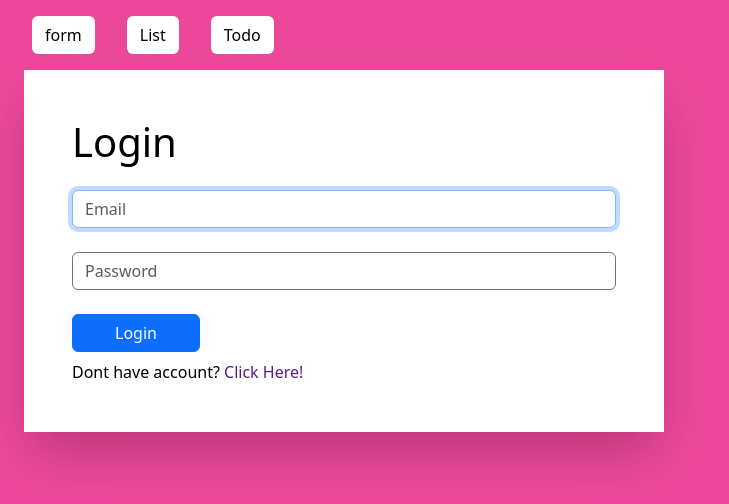
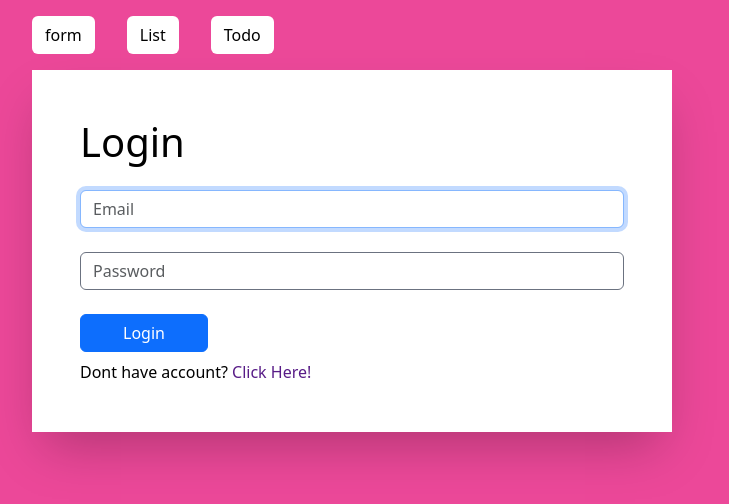
Before and after one commit to Sumangotame/Reactpractice, a React (Vite) app: page /root in a window 1280 px wide. Shown: the top 504 px of the page, without its empty margins (0-729 px from the left). Built offline with nearby package versions, Linux system fonts and the light colour scheme.

Commit message:
margin fixed in form

```diff
--- a/src/components/Form.jsx
+++ b/src/components/Form.jsx
@@ -28,7 +28,7 @@ const Form = () => {
     return (
         <>
             {/* <div className=" "> */}
-            <div className="mx-2">
+            <div className="mx-3">
                 <div className=" p-5 bg-white mt-3 shadow-2xl max-w-screen-sm">
                     {/* <p>{userName}</p> */}
                     <h1 className="text-black mb-4">{action}</h1>
--- a/src/components/Todos.jsx
+++ b/src/components/Todos.jsx
@@ -24,13 +24,13 @@ function Todos() {
     return (
         <>
             <div className='p-2'>
-                <h2>TO-DO'S</h2>
+                <h2 className='px-2'>TO-DO'S</h2>
                 <div className="flex flex-col justify-center text-pretty flex-wrap list-none max-w-xl"> {newTodo.map((todo) => (
-                    <li className="border-solid border-black my-2 p-3 flex justify-center items-center bg-green-700 text-5xl font-bold" key={todo.id}>
+                    <li className="border-solid border-black my-2 flex justify-center items-center bg-green-700 text-5xl font-bold" key={todo.id}>
                         {
                             updateId === todo.id ? (<><input type="text" value={updateText} onChange={(e) => setUpdateText(e.target.value)} className='form-control mb-3 mt-3' /><button className=" btn btn-success btn-sm" onClick={() => handleUpdate(todo.id)}>save</button></>)
                                 :
-                                (<> <span className=" text-xl flex-1">{todo.text}</span>
+                                (<> <span className=" text-xl flex-1 p-3">{todo.text}</span>
                                     <span className=" float-right">
                                         <button onClick={() => dispatch(removeTodo(todo.id))} className="btn btn-danger btn-md px-2  mb-2">delete</button>
                                         <button onClick={() => setUpdateId(todo.id)} className="btn btn-warning btn-md mx-2 px-2 mb-2 text-slate-950">update</button>
```
